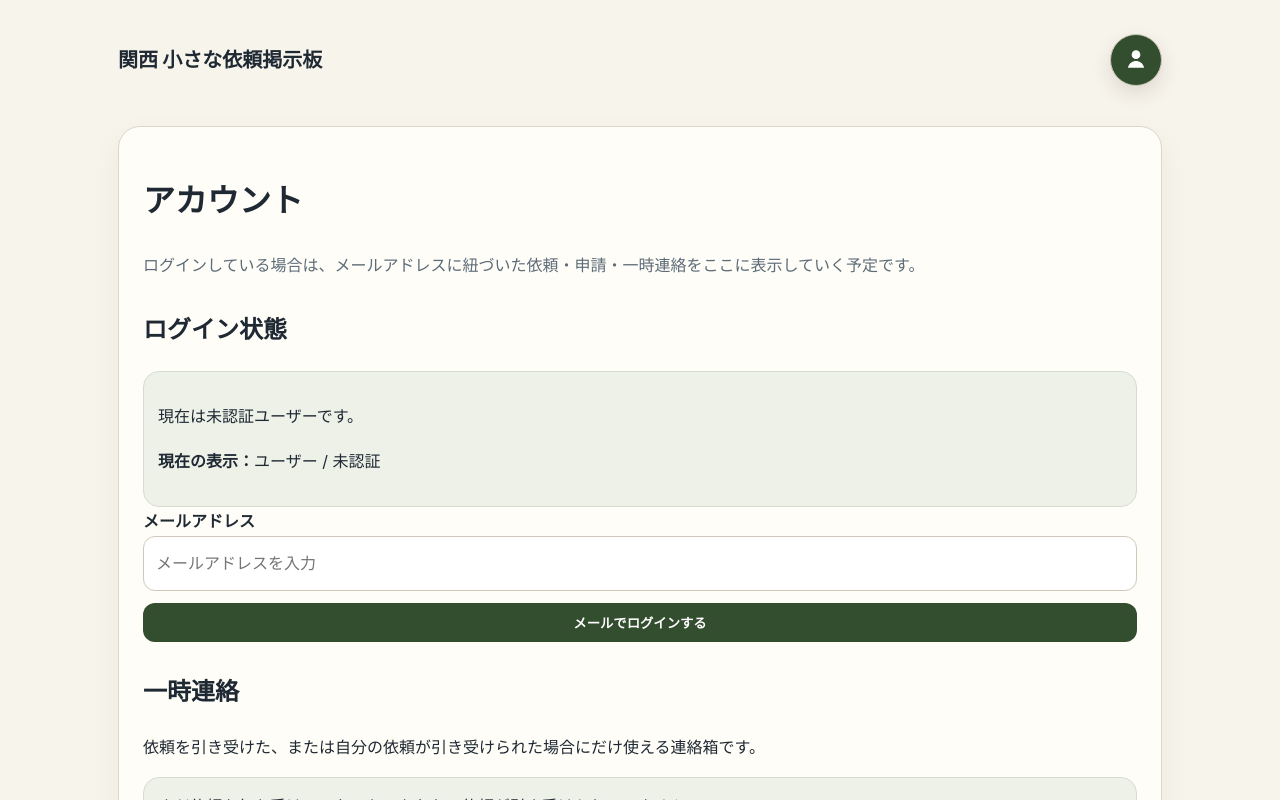
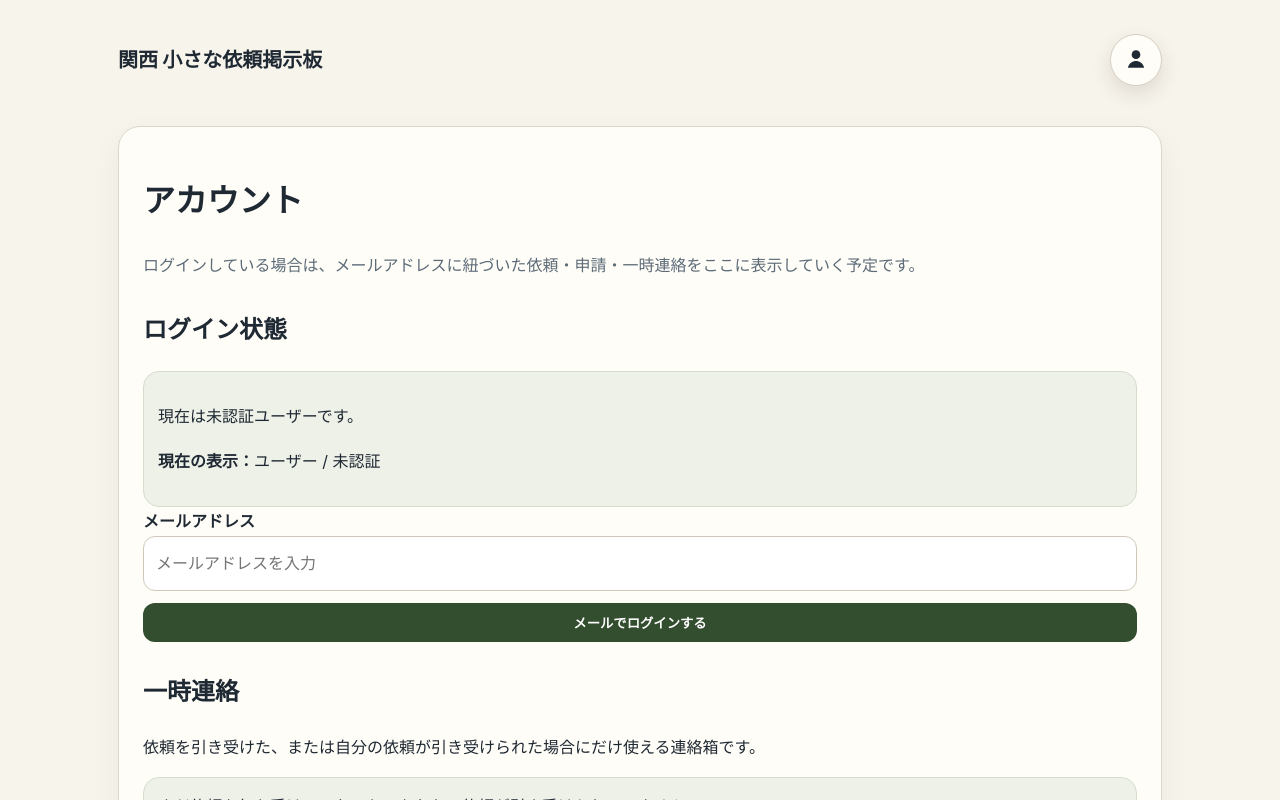
Before and after one commit to free-request-board/free-request-board, a Next.js app in the folder free-request-board-initial/: page /account in a window 1280 px wide. Shown: the top 800 px of the page. Built offline with nearby package versions, Linux system fonts and the light colour scheme; no server answers.

Commit message:
Update globals.css

```diff
--- a/free-request-board-initial/app/globals.css
+++ b/free-request-board-initial/app/globals.css
@@ -68,12 +68,18 @@ textarea { min-height: 130px; resize: vertical; }
   width: 52px;
   height: 52px;
   border-radius: 999px;
-  border: 1px solid #cfc7b9;
-  background: #334d2f;
-  color: #fff;
+  border: 1px solid #d8d0c2;
+  background: #fffdf7;
+  color: #1f2933;
   font-weight: 800;
   cursor: pointer;
   box-shadow: 0 8px 20px rgba(46, 35, 20, 0.12);
+}
+
+.account-button:hover {
+  background: #334d2f;
+  color: #ffffff;
+  border-color: #334d2f;
 }
 
 .account-icon {
@@ -121,10 +127,20 @@ textarea { min-height: 130px; resize: vertical; }
   border-radius: 14px;
   text-decoration: none;
   color: #1f2933;
+  background: #fffdf7;
+  border: 1px solid #eee5d8;
+  margin-bottom: 8px;
+  transition: background 0.15s ease, color 0.15s ease, border-color 0.15s ease;
 }
 
 .account-menu-item:hover {
-  background: #eef1e8;
+  background: #334d2f;
+  color: #ffffff;
+  border-color: #334d2f;
+}
+
+.account-menu-item:hover span {
+  color: #eef1e8;
 }
 
 .account-menu-item strong {
```
